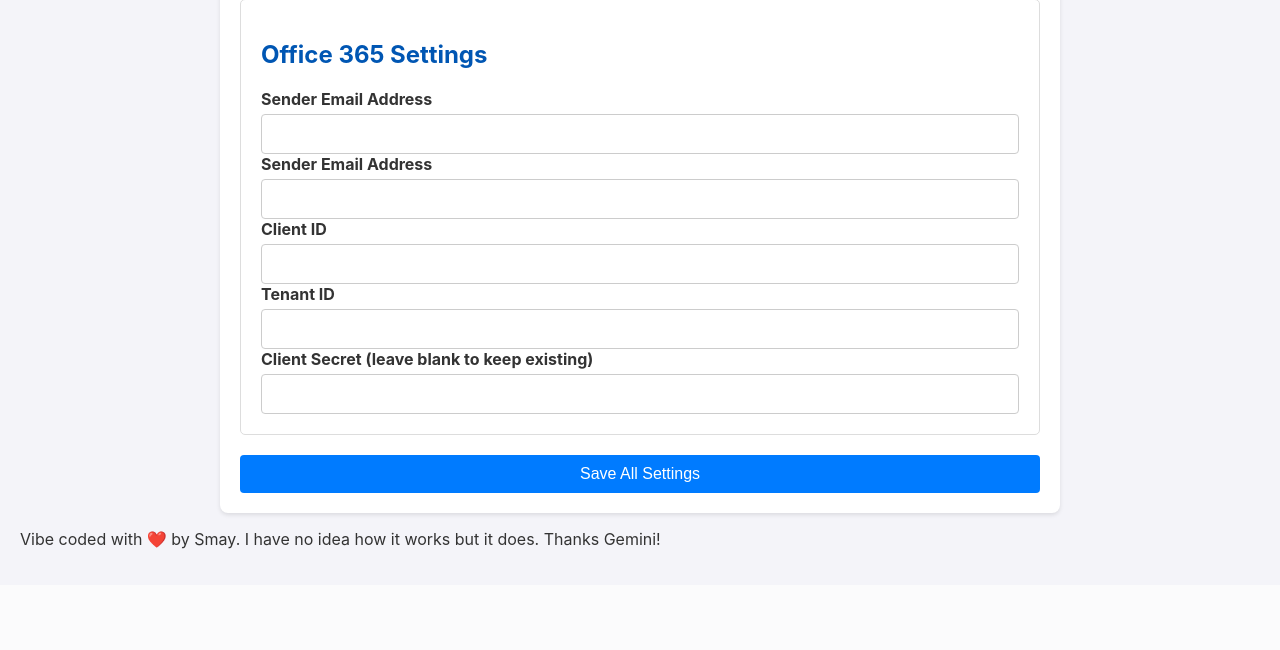
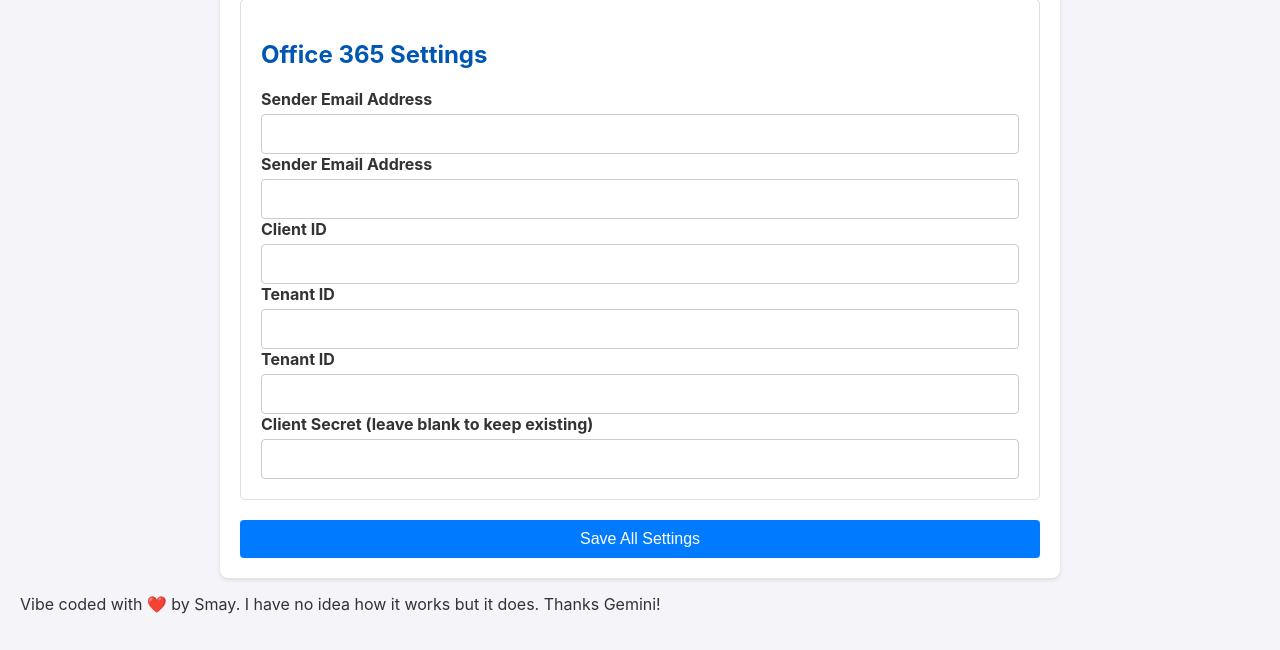
Before and after one commit to SuperSmayMCM/VoicemailEmailBot, a Flask app: page / in a window 1280 px wide. Shown: the part 1486-2136 px from the top of the page. Before the commit the page ends 2035 px from the top, so only its background shows below. Run offline with Flask 3, Linux system fonts and the light colour scheme; the visitor is signed in with stand-in values (Sample User, id 1).

Commit message:
Full support_email support

```diff
--- a/server.py
+++ b/server.py
@@ -248,6 +248,7 @@ def save_settings():
     config['O365']['recipient_domain'] = request.form.get('o365_recipient_domain', '')
     config['O365']['client_id'] = request.form.get('o365_client_id', '')
     config['O365']['tenant_id'] = request.form.get('o365_tenant_id', '')
+    config['O365']['support_email'] = request.form.get('o365_support_email', '')
     if request.form.get('o365_client_secret'):
         config['O365']['client_secret'] = request.form.get('o365_client_secret', '')
 
--- a/templates/index.html
+++ b/templates/index.html
@@ -152,6 +152,10 @@
                     <input type="text" id="o365_tenant_id" name="o365_tenant_id" value="{{ config.O365.tenant_id | default('') }}">
                 </div>
                 <div class="form-group">
+                    <label for="o365_support_email">Tenant ID</label>
+                    <input type="text" id="o365_support_email" name="o365_support_email" value="{{ config.O365.support_email | default('') }}">
+                </div>
+                <div class="form-group">
                     <label for="o365_client_secret">Client Secret (leave blank to keep existing)</label>
                     <input type="password" id="o365_client_secret" name="o365_client_secret">
                 </div>
```
Also changed, not shown: README.md.
